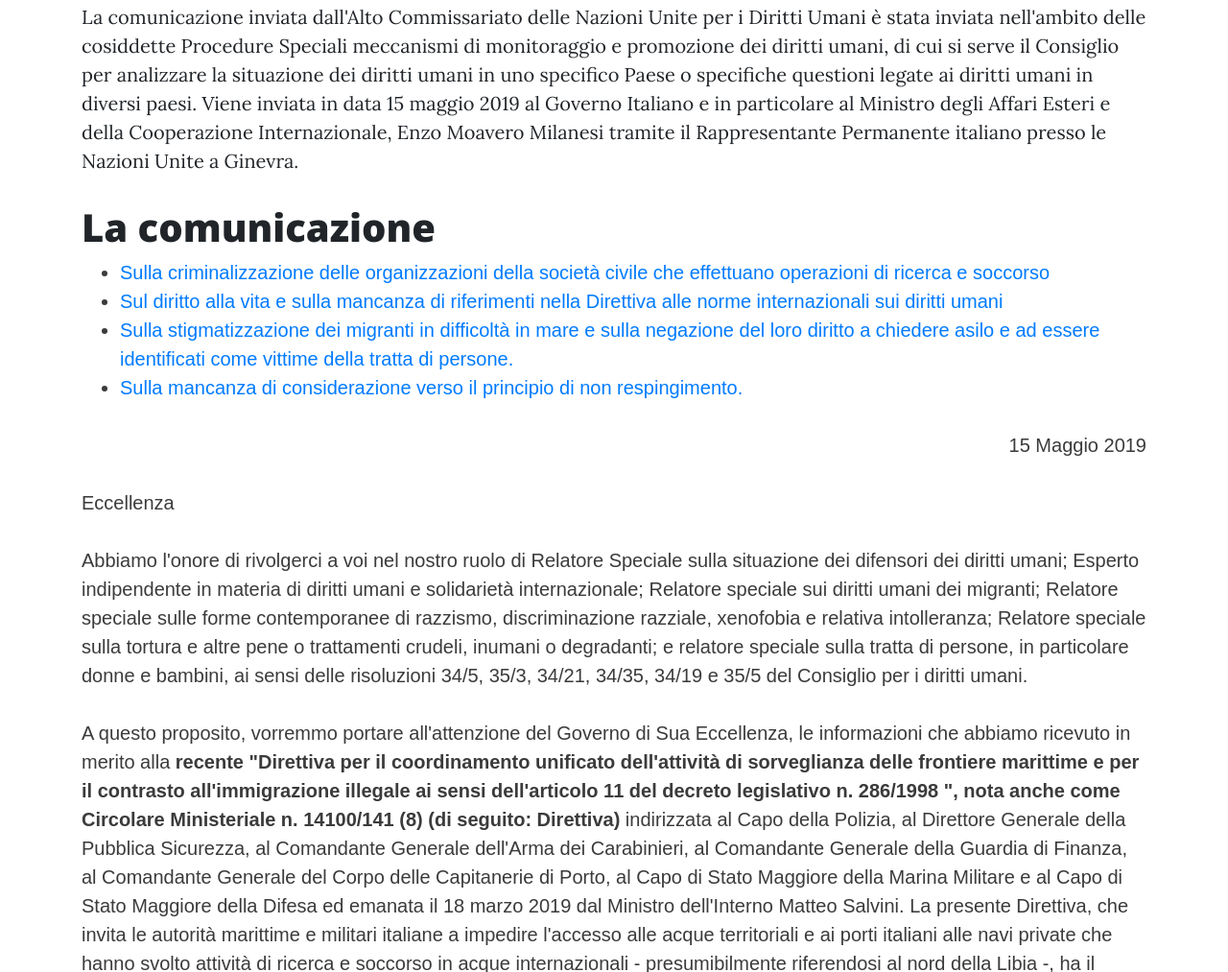
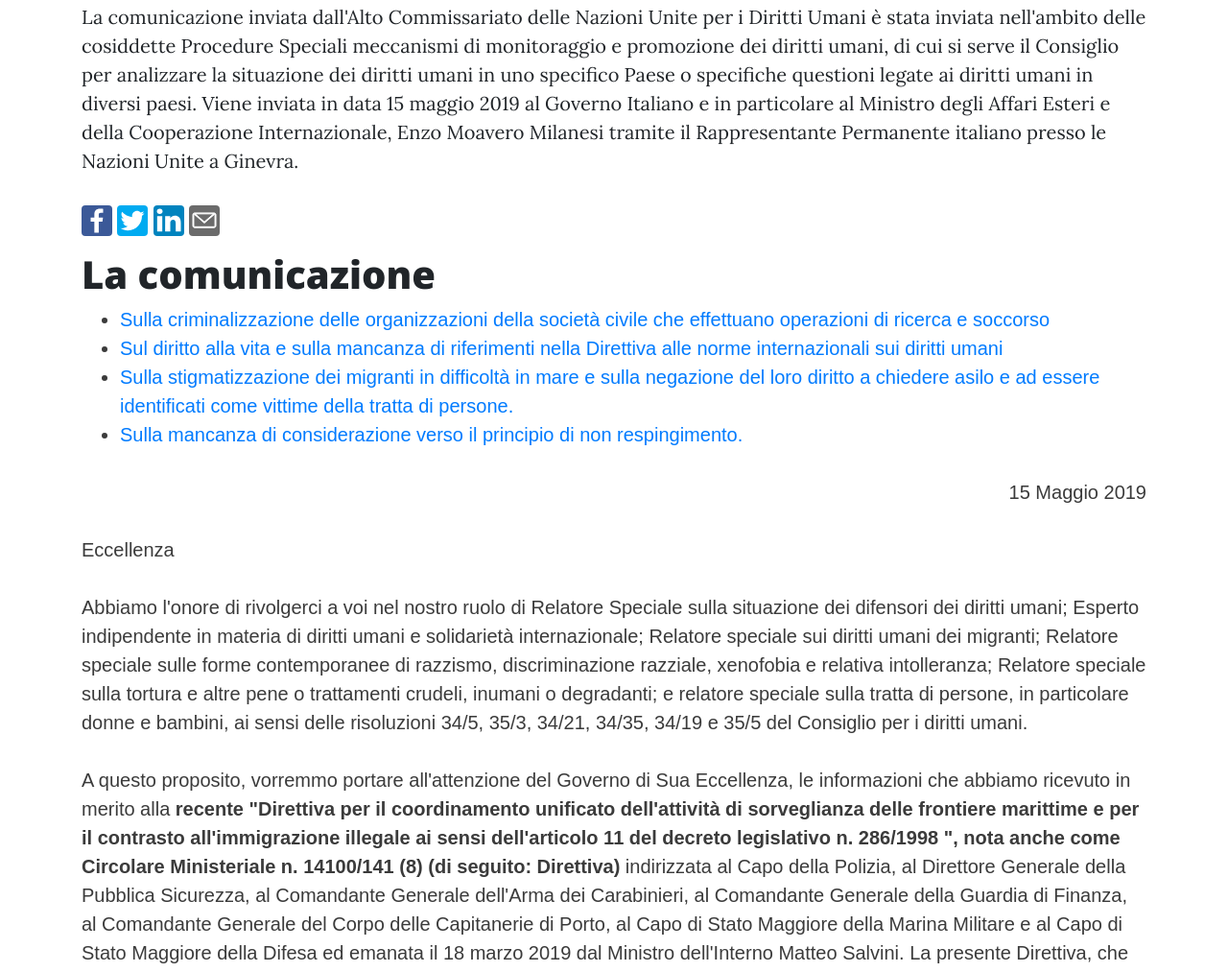
Before and after one commit to ondata/ONUGovernotalianoDirittiUmani, a website: page index.html in a window 1280 px wide. Shown: the part 875-1888 px from the top of the page at 96% size. Drawn offline with nearby package versions, Linux system fonts and the light colour scheme; a web font is replaced by a local one.

Commit message:
close #1

```diff
--- a/css/ondata.css
+++ b/css/ondata.css
@@ -33,3 +33,27 @@
     color: #3b3b3b;
     font-family: 'News Cycle', sans-serif;
 }
+
+ul.share-buttons{
+    list-style: none;
+    padding: 0;
+  }
+
+  ul.share-buttons li{
+    display: inline;
+  }
+
+  ul.share-buttons .sr-only{
+    position: absolute;
+    clip: rect(1px 1px 1px 1px);
+    clip: rect(1px, 1px, 1px, 1px);
+    padding: 0;
+    border: 0;
+    height: 1px;
+    width: 1px;
+    overflow: hidden;
+  }
+
+  ul.share-buttons img{
+    width: 32px;
+  }
--- a/index.html
+++ b/index.html
@@ -99,6 +99,29 @@
             specifiche questioni legate ai diritti umani in diversi paesi. Viene inviata in data 15 maggio 2019 al
             Governo Italiano e in particolare al Ministro degli Affari Esteri e della Cooperazione Internazionale, Enzo
             Moavero Milanesi tramite il Rappresentante Permanente italiano presso le Nazioni Unite a Ginevra.</p>
+          <div id="sharetool">
+            <ul class="share-buttons">
+              <li><a
+                  href="https://www.facebook.com/sharer/sharer.php?u=https%3A%2F%2Fondata.github.io%2FONUGovernotalianoDirittiUmani%2F&quote="
+                  title="Share on Facebook" target="_blank"
+                  onclick="window.open('https://www.facebook.com/sharer/sharer.php?u=' + encodeURIComponent(document.URL) + '&quote=' + encodeURIComponent(document.URL)); return false;"><img
+                    alt="Share on Facebook" src="img/social_flat_rounded_rects_svg/Facebook.svg" /></a></li>
+              <li><a
+                  href="https://twitter.com/intent/tweet?source=https%3A%2F%2Fondata.github.io%2FONUGovernotalianoDirittiUmani%2F&text=:%20https%3A%2F%2Fondata.github.io%2FONUGovernotalianoDirittiUmani%2F&via=ondatait"
+                  target="_blank" title="Tweet"
+                  onclick="window.open('https://twitter.com/intent/tweet?text=' + encodeURIComponent(document.title) + ':%20'  + encodeURIComponent(document.URL)); return false;"><img
+                    alt="Tweet" src="img/social_flat_rounded_rects_svg/Twitter.svg" /></a></li>
+              <li><a
+                  href="http://www.linkedin.com/shareArticle?mini=true&url=https%3A%2F%2Fondata.github.io%2FONUGovernotalianoDirittiUmani%2F&title=&summary=&source=https%3A%2F%2Fondata.github.io%2FONUGovernotalianoDirittiUmani%2F"
+                  target="_blank" title="Share on LinkedIn"
+                  onclick="window.open('http://www.linkedin.com/shareArticle?mini=true&url=' + encodeURIComponent(document.URL) + '&title=' +  encodeURIComponent(document.title)); return false;"><img
+                    alt="Share on LinkedIn" src="img/social_flat_rounded_rects_svg/LinkedIn.svg" /></a></li>
+              <li><a href="mailto:?subject=&body=:%20https%3A%2F%2Fondata.github.io%2FONUGovernotalianoDirittiUmani%2F"
+                  target="_blank" title="Send email"
+                  onclick="window.open('mailto:?subject=' + encodeURIComponent(document.title) + '&body=' +  encodeURIComponent(document.URL)); return false;"><img
+                    alt="Send email" src="img/social_flat_rounded_rects_svg/Email.svg" /></a></li>
+            </ul>
+          </div>
           <h1 id="la-comunicazione">La comunicazione</h1>
           <div class="lettera">
             <ul>
```
Also changed, not shown: img/share.jpg (added), img/social_flat_rounded_rects_svg/Email.svg (added), img/social_flat_rounded_rects_svg/Facebook.svg (added), img/social_flat_rounded_rects_svg/Google+.svg (added), img/social_flat_rounded_rects_svg/LinkedIn.svg (added), img/social_flat_rounded_rects_svg/Pinboard.svg (added), img/social_flat_rounded_rects_svg/Pinterest.svg (added), img/social_flat_rounded_rects_svg/Pocket.svg (added), img/social_flat_rounded_rects_svg/Reddit.svg (added), img/social_flat_rounded_rects_svg/Tumblr.svg (added), img/social_flat_rounded_rects_svg/Twitter.svg (added), img/social_flat_rounded_rects_svg/Wordpress.svg (added), img/social_flat_rounded_rects_svg/license.md (added).
